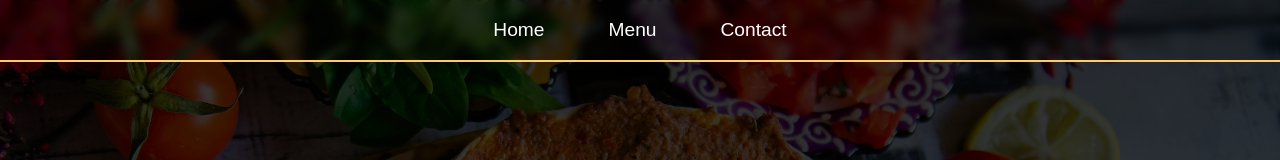
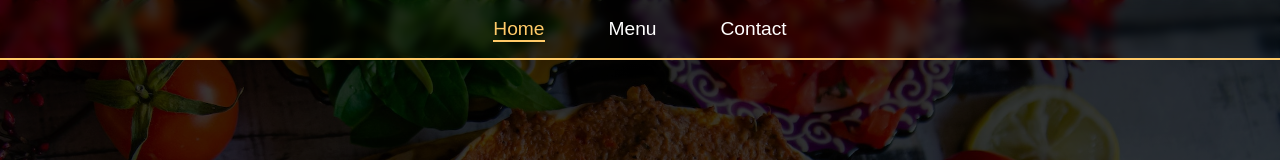
Before and after one commit to eliptik1/restaurant-page, a website built with webpack: page dist/index.html in a window 1280 px wide. In both pictures the pointer is over the item "Home". Shown: the top 160 px of the page. Built offline with nearby package versions, Linux system fonts and the light colour scheme.

Commit message:
Add styling to navbar buttons

```diff
--- a/src/style.scss
+++ b/src/style.scss
@@ -57,16 +57,25 @@ main {
 .navbar {
     backdrop-filter: blur(5px);
     display: flex;
+    width: 100%;
+    height: 60px;
+    padding: 1.2rem 0;
+    border-bottom: 2px solid $color1;
+
+    .nav-items {
+    width: 100%;
+    font-size: 1.2rem;
+	display: flex;
     justify-content: center;
     align-items: center;
-    width: 100%;
-    padding: 1.2rem 0;
-    border-bottom: 2px solid $color1;
-	.nav-items {
-    font-size: 1.2rem;
-	display: flex;
 	list-style: none;
 	gap: 4rem;
+    }
+    li:hover {
+        color: $color1;
+        cursor: pointer;
+        border-bottom: 2px solid $color1;
+        margin-bottom: -2px;
     }
 }
 
```
Also changed, not shown: dist/main.js.
